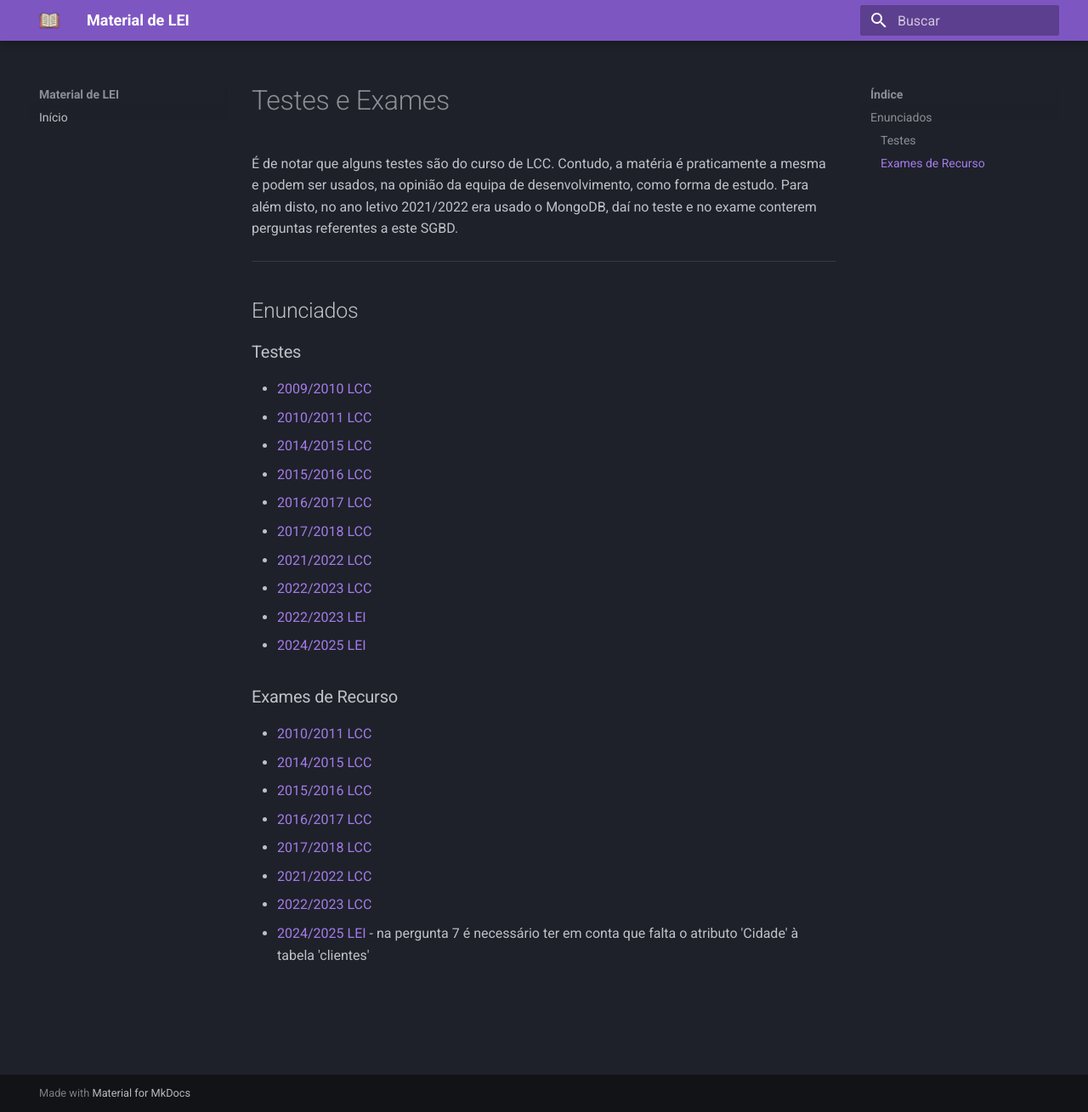
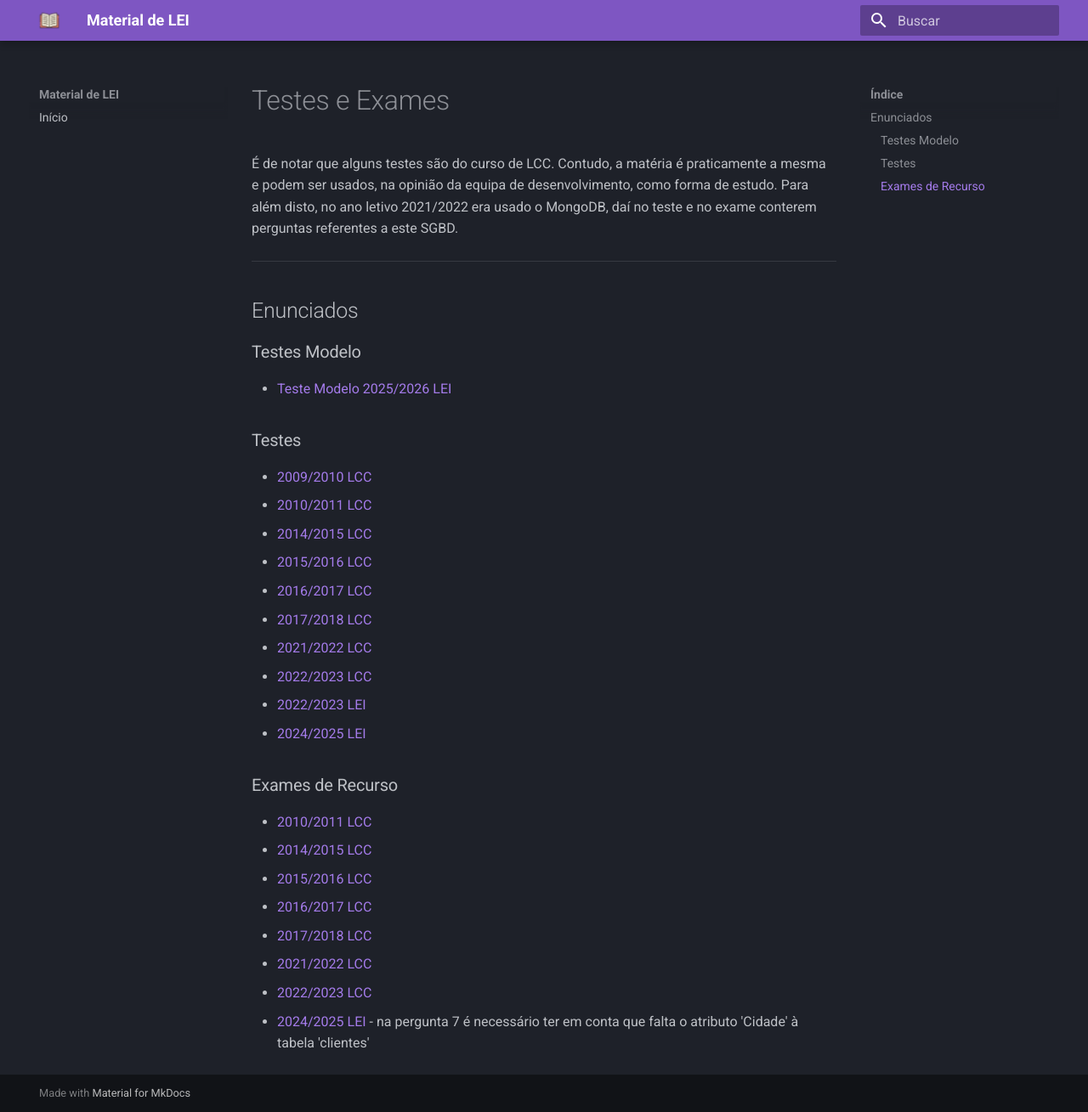
Before and after one commit to eduardo106919/LEI-Material-Estudo, an MkDocs documentation site: the page built from docs/BD/Testes e Exames/README.md, in a window 1280 px wide and 1309 px high. Shown: the whole window at 85% size. Built offline with MkDocs 1.6.1 and Material for MkDocs 9.7.7, drawn with Linux system fonts in a browser that asks for light colours.

Commit message:
Teste Modelo BD

```diff
--- a/docs/BD/Testes e Exames/README.md
+++ b/docs/BD/Testes e Exames/README.md
@@ -5,6 +5,10 @@ Para além disto, no ano letivo 2021/2022 era usado o MongoDB, daí no teste e n
 ---
 
 ## Enunciados
+
+### Testes Modelo
+
+* [Teste Modelo 2025/2026 LEI](teste_modelo_2025_2026_LEI.pdf)
 
 ### Testes
 
```
Also changed, not shown: 1 other file.
